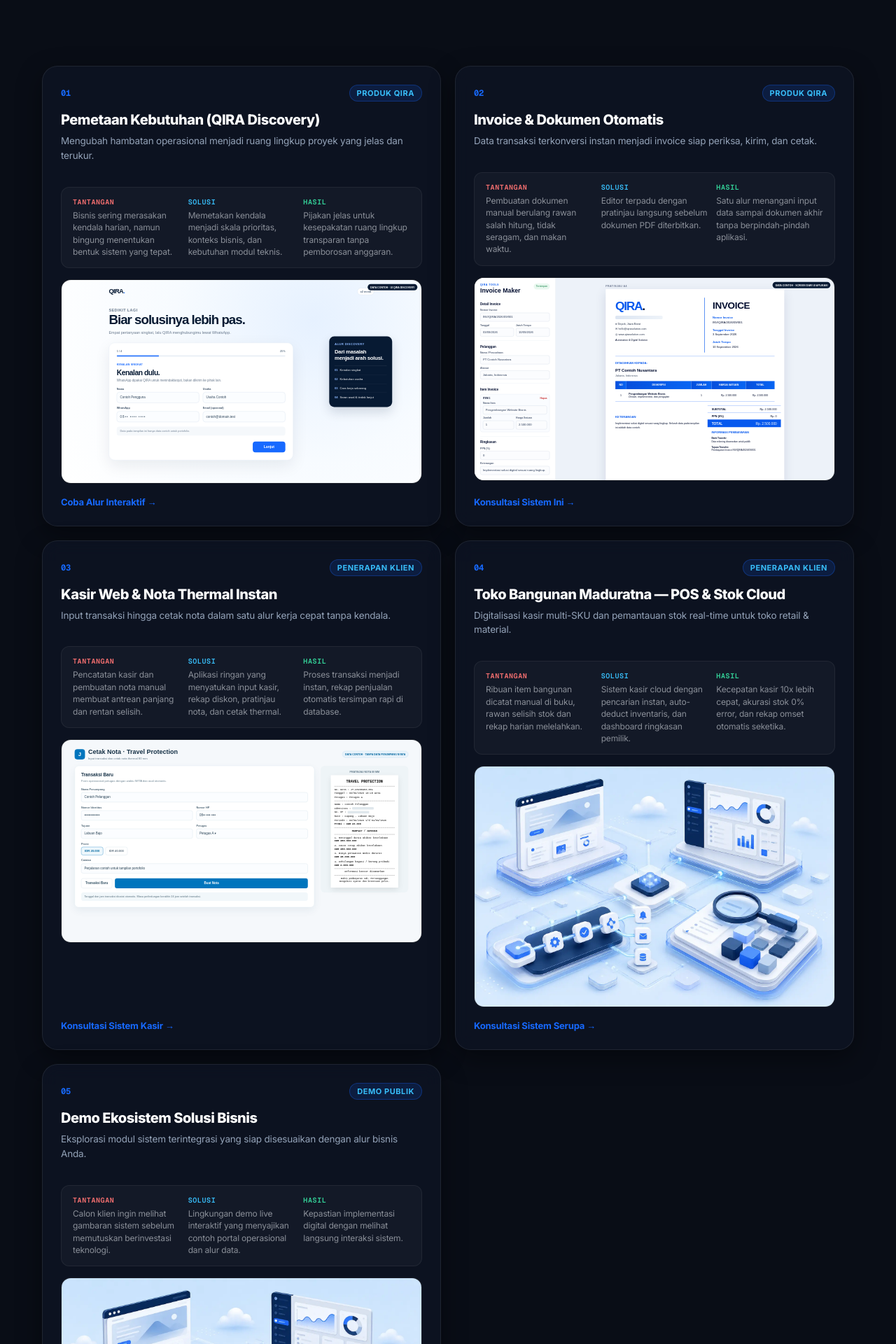
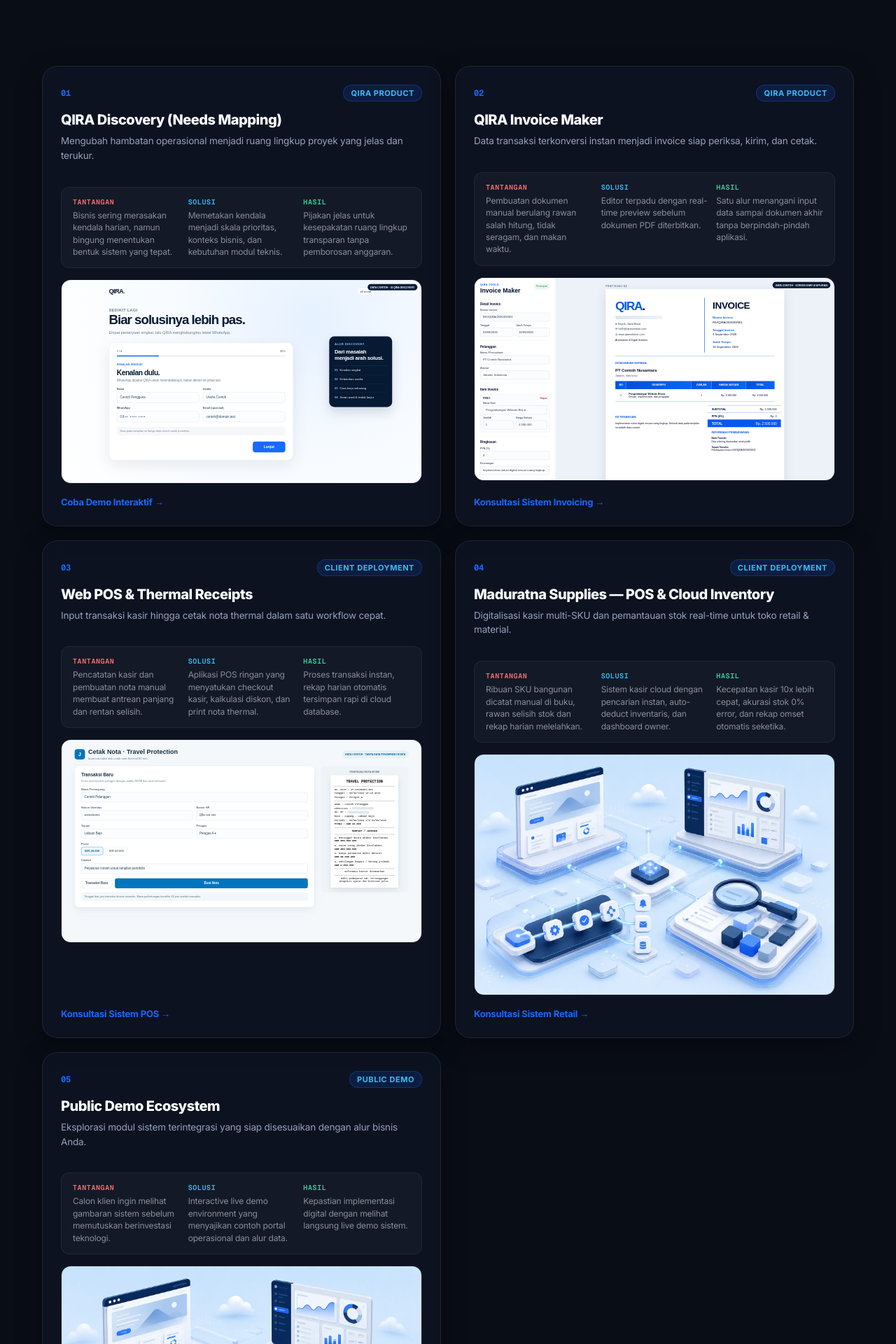
Before and after one commit to fransiskusmahendra/qira-platform, a Next.js app in the folder apps/public-web/: page /portfolio in a window 1280 px wide. Shown: the part 1000-2920 px from the top of the page at 70% size. Built offline with nearby package versions, Linux system fonts and the light colour scheme; no server answers.

Commit message:
refactor(i18n): preserve standard English tech terms across landing and subpages

```diff
--- a/apps/public-web/app/portfolio/_components/PortfolioPageClient.tsx
+++ b/apps/public-web/app/portfolio/_components/PortfolioPageClient.tsx
@@ -31,79 +31,74 @@ type PortfolioItem = {
 const ITEMS_ID: readonly PortfolioItem[] = [
   {
     number: "01",
-    tag: "Produk QIRA",
-    title: "Pemetaan Kebutuhan (QIRA Discovery)",
+    tag: "QIRA Product",
+    title: "QIRA Discovery (Needs Mapping)",
     outcome: "Mengubah hambatan operasional menjadi ruang lingkup proyek yang jelas dan terukur.",
     problem: "Bisnis sering merasakan kendala harian, namun bingung menentukan bentuk sistem yang tepat.",
     solution: "Memetakan kendala menjadi skala prioritas, konteks bisnis, dan kebutuhan modul teknis.",
     result: "Pijakan jelas untuk kesepakatan ruang lingkup transparan tanpa pemborosan anggaran.",
-    visual: "Masalah → Prioritas → Ruang lingkup",
+    visual: "Problem → Priority → Scope",
     image: "/screenshots/qira-discovery.svg",
     imageAlt: "Tampilan QIRA Discovery dengan progres dan form kebutuhan usaha",
     href: "/discovery",
-    cta: "Coba Alur Interaktif",
-    note: "Tampilan aplikasi menggunakan data contoh untuk privasi."
+    cta: "Coba Demo Interaktif",
   },
   {
     number: "02",
-    tag: "Produk QIRA",
-    title: "Invoice & Dokumen Otomatis",
+    tag: "QIRA Product",
+    title: "QIRA Invoice Maker",
     outcome: "Data transaksi terkonversi instan menjadi invoice siap periksa, kirim, dan cetak.",
     problem: "Pembuatan dokumen manual berulang rawan salah hitung, tidak seragam, dan makan waktu.",
-    solution: "Editor terpadu dengan pratinjau langsung sebelum dokumen PDF diterbitkan.",
+    solution: "Editor terpadu dengan real-time preview sebelum dokumen PDF diterbitkan.",
     result: "Satu alur menangani input data sampai dokumen akhir tanpa berpindah-pindah aplikasi.",
-    visual: "Input → Pratinjau → PDF",
+    visual: "Input → Preview → PDF",
     image: "/screenshots/qira-invoice-maker.svg",
     imageAlt: "Tampilan QIRA Invoice Maker dengan editor dan pratinjau invoice",
     href: "/discovery?context=invoice%20maker",
-    cta: "Konsultasi Sistem Ini",
-    note: "Produk internal QIRA. Data dan informasi pembayaran sensitif disamarkan."
+    cta: "Konsultasi Sistem Invoicing",
   },
   {
     number: "03",
-    tag: "Penerapan Klien",
-    title: "Kasir Web & Nota Thermal Instan",
-    outcome: "Input transaksi hingga cetak nota dalam satu alur kerja cepat tanpa kendala.",
+    tag: "Client Deployment",
+    title: "Web POS & Thermal Receipts",
+    outcome: "Input transaksi kasir hingga cetak nota thermal dalam satu workflow cepat.",
     problem: "Pencatatan kasir dan pembuatan nota manual membuat antrean panjang dan rentan selisih.",
-    solution: "Aplikasi ringan yang menyatukan input kasir, rekap diskon, pratinjau nota, dan cetak thermal.",
-    result: "Proses transaksi menjadi instan, rekap penjualan otomatis tersimpan rapi di database.",
-    visual: "Input → Nota → Cetak",
+    solution: "Aplikasi POS ringan yang menyatukan checkout kasir, kalkulasi diskon, dan print nota thermal.",
+    result: "Proses transaksi instan, rekap harian otomatis tersimpan rapi di cloud database.",
+    visual: "Input → Receipt → Print",
     image: "/screenshots/travel-transaction-demo.svg",
     imageAlt: "Tampilan aplikasi transaksi perjalanan dan pratinjau nota thermal",
     href: "/discovery?context=pos%20kasir%20nota",
-    cta: "Konsultasi Sistem Kasir",
-    note: "Penerapan nyata klien dengan nama dan transaksi disamarkan untuk privasi."
+    cta: "Konsultasi Sistem POS",
   },
   {
     number: "04",
-    tag: "Penerapan Klien",
-    title: "Toko Bangunan Maduratna — POS & Stok Cloud",
+    tag: "Client Deployment",
+    title: "Maduratna Supplies — POS & Cloud Inventory",
     outcome: "Digitalisasi kasir multi-SKU dan pemantauan stok real-time untuk toko retail & material.",
-    problem: "Ribuan item bangunan dicatat manual di buku, rawan selisih stok dan rekap harian melelahkan.",
-    solution: "Sistem kasir cloud dengan pencarian instan, auto-deduct inventaris, dan dashboard ringkasan pemilik.",
+    problem: "Ribuan SKU bangunan dicatat manual di buku, rawan selisih stok dan rekap harian melelahkan.",
+    solution: "Sistem kasir cloud dengan pencarian instan, auto-deduct inventaris, dan dashboard owner.",
     result: "Kecepatan kasir 10x lebih cepat, akurasi stok 0% error, dan rekap omset otomatis seketika.",
-    visual: "Multi-SKU → Auto Deduct → Rekap Cloud",
+    visual: "Multi-SKU → Auto-Deduct → Cloud Sync",
     image: "/illustrations/qira-services.webp",
     imageAlt: "Digitalisasi POS dan stok toko bangunan",
     href: "/discovery?context=sistem%20stok%20retail",
-    cta: "Konsultasi Sistem Serupa",
-    note: "Implementasi operasional retail aktif."
+    cta: "Konsultasi Sistem Retail",
   },
   {
     number: "05",
-    tag: "Demo Publik",
-    title: "Demo Ekosistem Solusi Bisnis",
+    tag: "Public Demo",
+    title: "Public Demo Ecosystem",
     outcome: "Eksplorasi modul sistem terintegrasi yang siap disesuaikan dengan alur bisnis Anda.",
     problem: "Calon klien ingin melihat gambaran sistem sebelum memutuskan berinvestasi teknologi.",
-    solution: "Lingkungan demo live interaktif yang menyajikan contoh portal operasional dan alur data.",
-    result: "Kepastian implementasi digital dengan melihat langsung interaksi sistem.",
-    visual: "Jelajahi → Uji Coba → Terapkan",
+    solution: "Interactive live demo environment yang menyajikan contoh portal operasional dan alur data.",
+    result: "Kepastian implementasi digital dengan melihat langsung live demo sistem.",
+    visual: "Explore → Test → Deploy",
     image: "/illustrations/qira-services.webp",
     imageAlt: "Ilustrasi demo solusi bisnis QIRA",
     href: "https://demo.qirasolution.com",
-    cta: "Buka Demo Publik",
+    cta: "Buka Live Demo",
     external: true,
-    note: "Demo konsep interaktif yang siap disesuaikan kebutuhan usaha."
   },
 ] as const;
 
```
Also changed, not shown: apps/public-web/app/_components/HomePageClient.tsx (+20 -20 lines), apps/public-web/app/harga/_components/PricingPageClient.tsx (+6 -6 lines), apps/public-web/app/layanan/_components/ServicesPageClient.tsx (+12 -12 lines).
